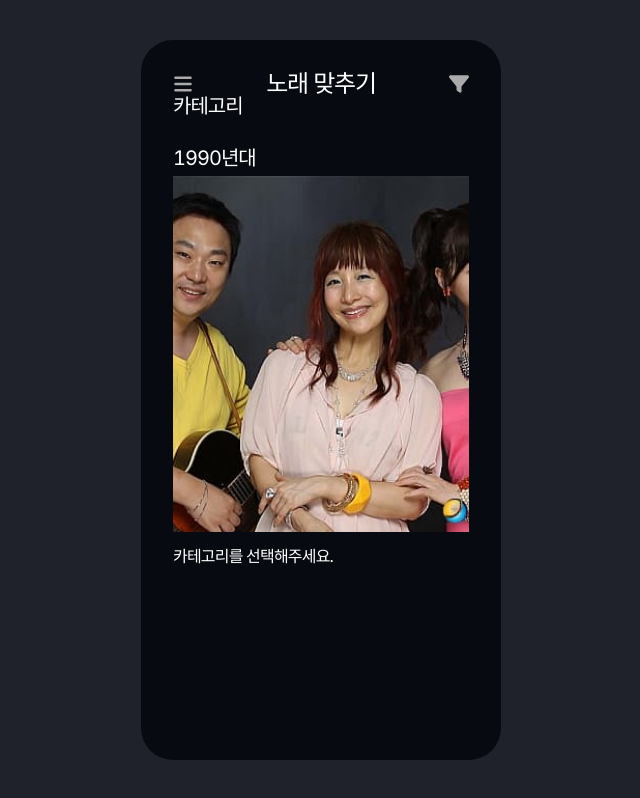
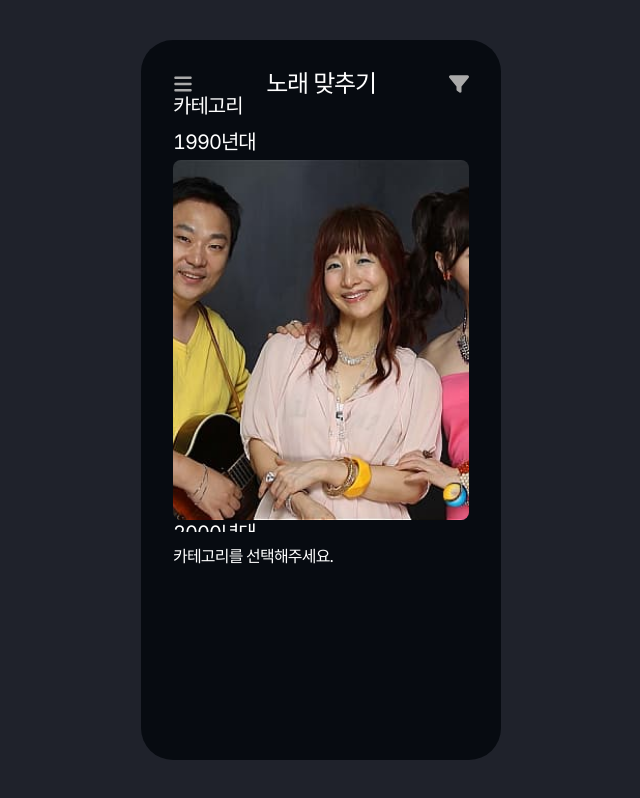
Before and after one commit to Seung-wan/music-quiz, a React (Create React App) app: page / in a window 1280 px wide. Shown: the whole page, without its empty margins (319-959 px from the left). Built offline with nearby package versions, Linux system fonts and the light colour scheme; a web font is replaced by a local one.

Commit message:
add card style

```diff
--- a/src/routes/Music/card.module.scss
+++ b/src/routes/Music/card.module.scss
@@ -1,5 +1,7 @@
 .container {
-  margin-top: 16px;
+  .categoryTitle {
+    font-size: 16px;
+  }
 
   button {
     margin-top: 8px;
@@ -8,6 +10,7 @@
       width: 100%;
       height: 360px;
       object-fit: cover;
+      border-radius: 8px;
     }
   }
 }
```
